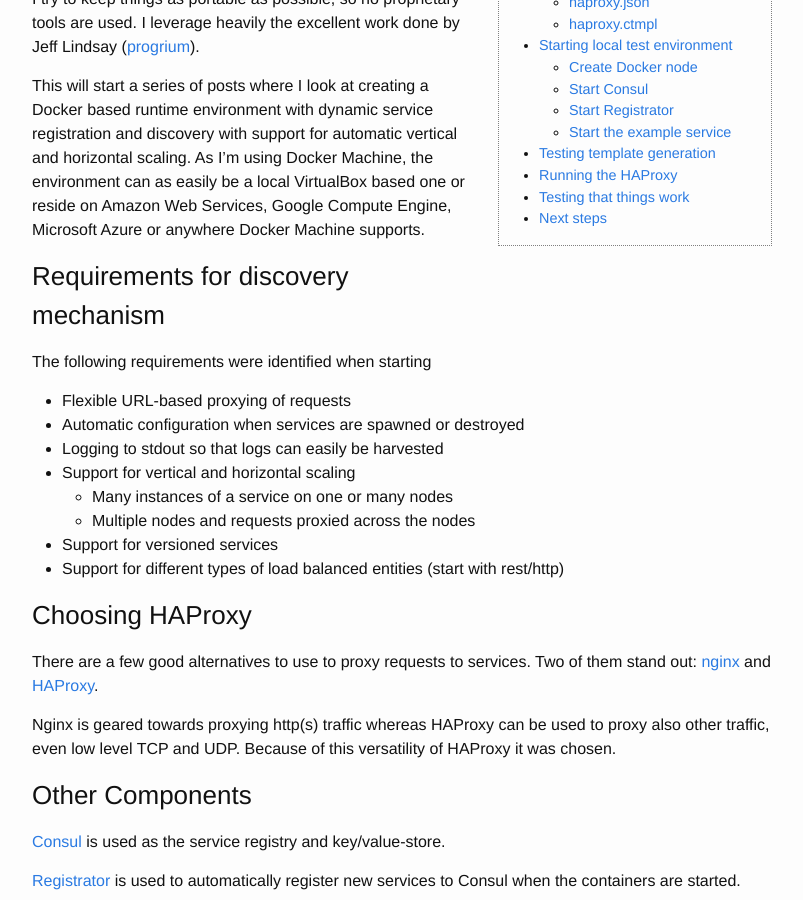
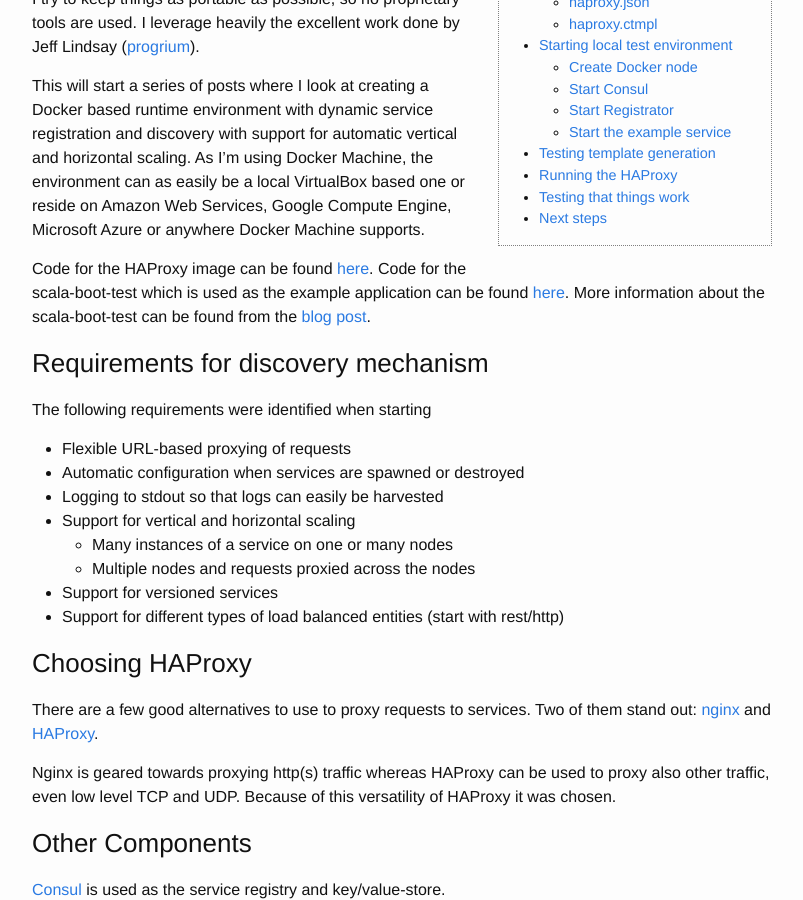
Before and after one commit to SirIle/sirile.github.io, a Jekyll site: the page built from _posts/2015-05-18-using-haproxy-and-consul-for-dynamic-service-discovery-on-docker.markdown, in a window 1280 px wide and 900 px high, scrolled down 477 px. Shown: the whole window, without its empty margins (238-1041 px from the left). Built offline with Jekyll 4.4.1, drawn with Linux system fonts in a browser that asks for light colours; nearby versions of some CDN libraries.

Commit message:
Added links to code and scala-boot example documentation.

```diff
--- a/_posts/2015-05-18-using-haproxy-and-consul-for-dynamic-service-discovery-on-docker.markdown
+++ b/_posts/2015-05-18-using-haproxy-and-consul-for-dynamic-service-discovery-on-docker.markdown
@@ -20,6 +20,8 @@ As I have been using Docker more I have started going towards simpler, stand alo
 I try to keep things as portable as possible, so no proprietary tools are used. I leverage heavily the excellent work done by Jeff Lindsay ([progrium](http://progrium.com/blog/)).
 
 This will start a series of posts where I look at creating a Docker based runtime environment with dynamic service registration and discovery with support for automatic vertical and horizontal scaling. As I'm using Docker Machine, the environment can as easily be a local VirtualBox based one or reside on Amazon Web Services, Google Compute Engine, Microsoft Azure or anywhere Docker Machine supports.
+
+Code for the HAProxy image can be found [here](https://github.com/SirIle/miniboxes). Code for the scala-boot-test which is used as the example application can be found [here](https://github.com/SirIle/scala-boot-test). More information about the scala-boot-test can be found from the [blog post](http://sirile.github.io/2015/04/08/docker-gradle-scala-boot.html).
 
 ### Requirements for discovery mechanism
 
```
